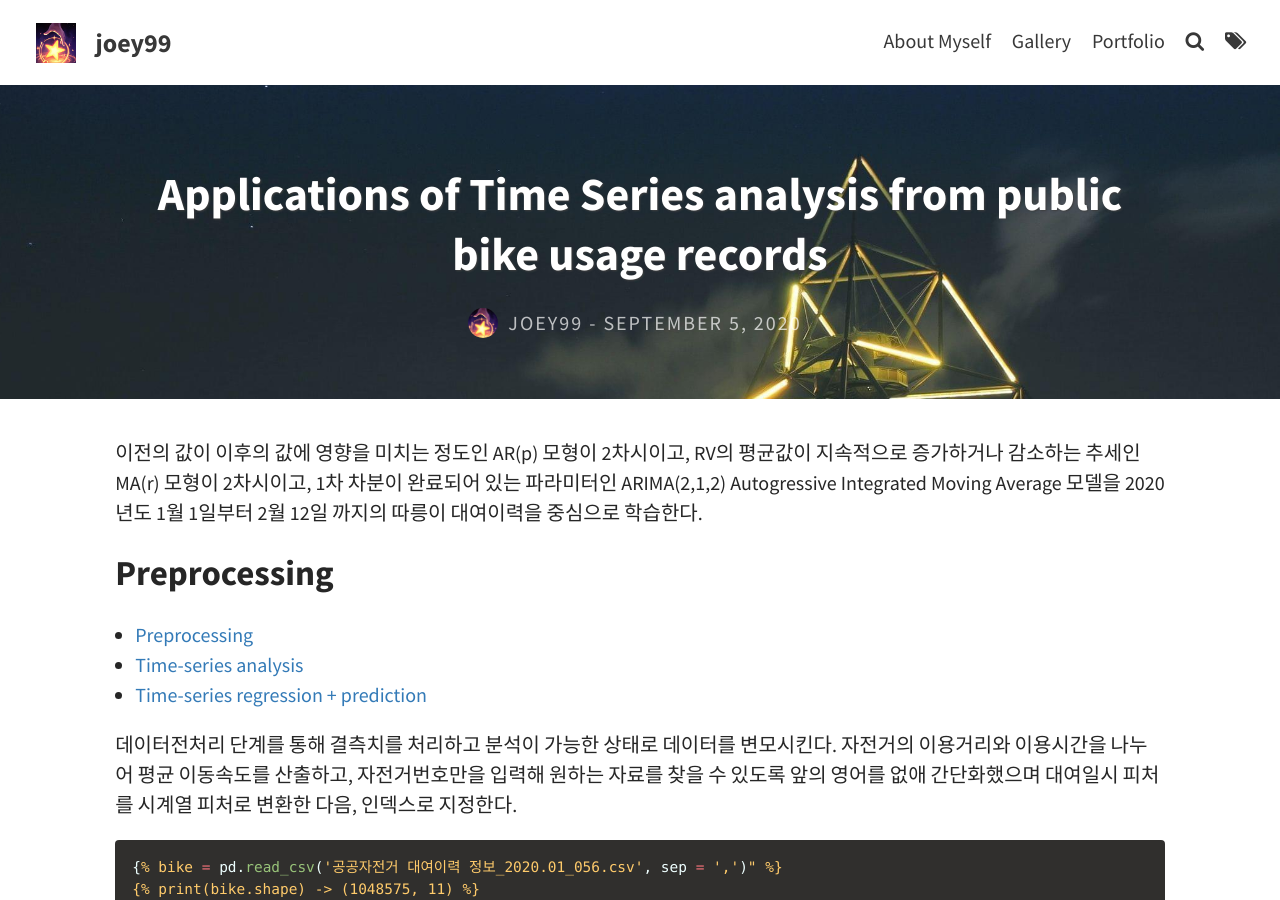
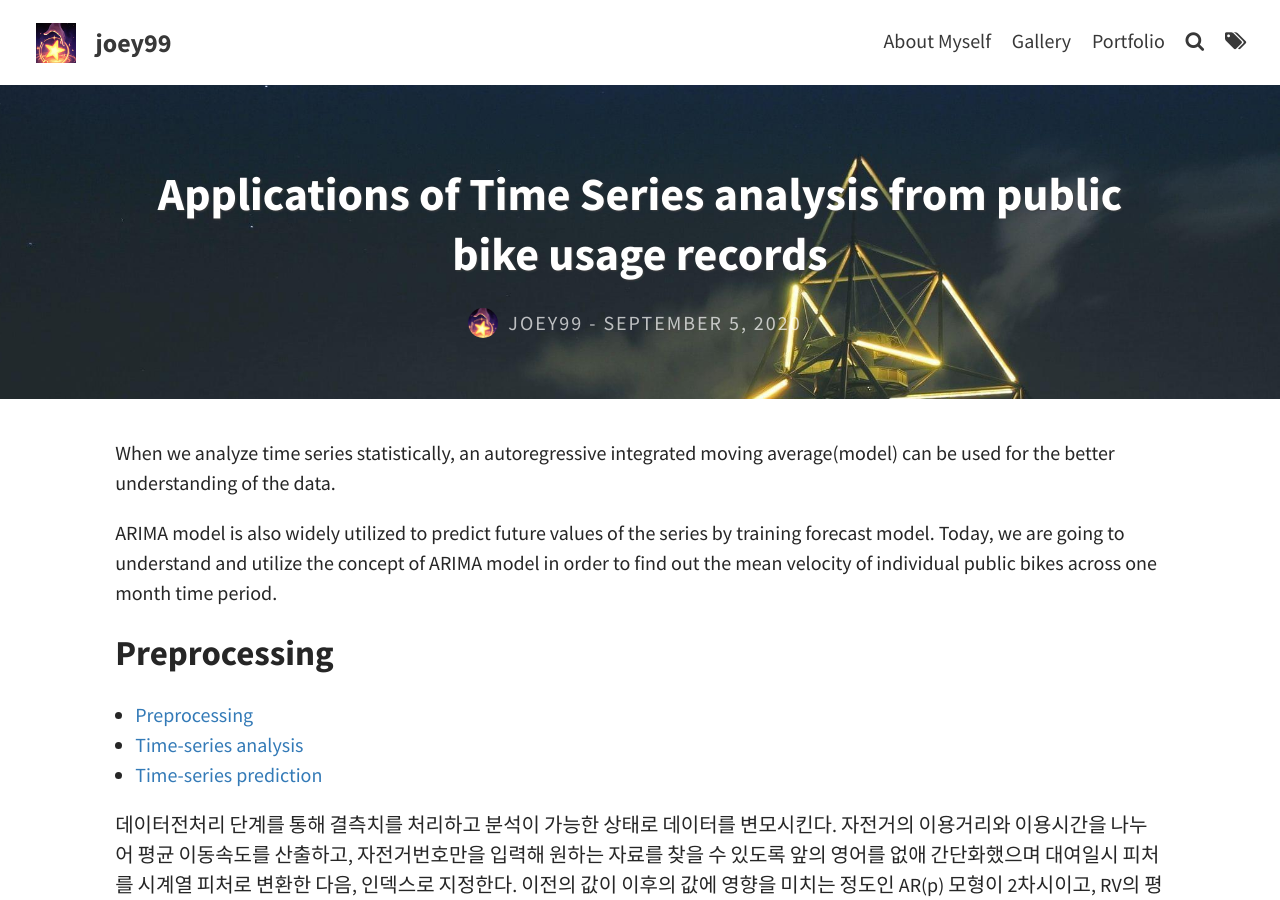
Before and after one commit to joyhyun99/joyhyun99.github.io, a Jekyll site: the page built from _posts/2020-09-05-Time-Series.md, in a window 1280 px wide and 900 px high. Built offline with Jekyll 4.4.1, drawn with Linux system fonts in a browser that asks for light colours; comment, search, counter and statistics services are not loaded; some of the changed text lies outside the part shown.

Commit message:
Update 2020-09-05-Time-Series.md

```diff
--- a/_posts/2020-09-05-Time-Series.md
+++ b/_posts/2020-09-05-Time-Series.md
@@ -3,12 +3,13 @@ layout: post
 title: Applications of Time Series analysis from public bike usage records
 feature-img: assets/img/pexels/triangular.jpeg
 thumbnail: "assets/img/bike.jpg"
-tags: [beginning]
+tags: [data-science, time-series, ARIMA]
 author: joey99
 excerpt_separator: <!--more-->
 ---
-이전의 값이 이후의 값에 영향을 미치는 정도인 AR(p) 모형이 2차시이고, RV의 평균값이 지속적으로 증가하거나 감소하는 추세인 MA(r) 모형이 2차시이고, 1차 차분이 완료되어 있는 파라미터인 ARIMA(2,1,2) Autogressive Integrated Moving Average 모델을 2020년도 1월 1일부터 2월 12일 까지의 따릉이 대여이력을 중심으로 학습한다.
 
+<p> When we analyze time series statistically, an autoregressive integrated moving average(model) can be used for the better understanding of the data. </p>
+<p> ARIMA model is also widely utilized to predict future values of the series by training forecast model. Today, we are going to understand and utilize the concept of ARIMA model in order to find out the mean velocity of individual public bikes across one month time period.</p>
 <!--more-->
 
 ## Preprocessing <!--more-->
@@ -16,6 +17,7 @@ excerpt_separator: <!--more-->
 {:toc}
 
 데이터전처리 단계를 통해 결측치를 처리하고 분석이 가능한 상태로 데이터를 변모시킨다. 자전거의 이용거리와 이용시간을 나누어 평균 이동속도를 산출하고, 자전거번호만을 입력해 원하는 자료를 찾을 수 있도록 앞의 영어를 없애 간단화했으며 대여일시 피처를 시계열 피처로 변환한 다음, 인덱스로 지정한다.
+이전의 값이 이후의 값에 영향을 미치는 정도인 AR(p) 모형이 2차시이고, RV의 평균값이 지속적으로 증가하거나 감소하는 추세인 MA(r) 모형이 2차시이고, 1차 차분이 완료되어 있는 파라미터인 ARIMA(2,1,2) Autogressive Integrated Moving Average 모델을 2020년도 1월 1일부터 2월 12일 까지의 따릉이 대여이력을 중심으로 학습한다.
 
 {% highlight ruby %}
 {% raw %}
@@ -49,7 +51,7 @@ Yt = α1Yt-1 + α2Yt-2 + β1εt-1 + β2εt-2 + εt 학습 데이터의 예측
 
 {% include aligner.html images="2020-09-24-ARIMA-model-10_2.png" %}
 
-## Time-series regression + prediction
+## Time-series prediction
 학습 데이터를 통해 학습한 모델이 예측한 예측 데이터를 산출하고, 좀 전에 따로 구비해두었던 테스트 데이터와 상호비교하여 모델의 정확성을 확인하였다. 이로써 시계열데이터를 변수로 넣으면 자전거의 평균속도가 산출되는 ARIMA 모델이 학습되었고, 데이터의 시간을 벗어난 다른 시간대의 자전거의 평균속도를 구할 수 있게 되었다. 그래프는 모델이 예상한 최소, 최대, 그리고 평균 속도 그래프와 테스트 데이터를 시각적으로 비교하였고 마지막으로 추정 값 혹은 모델이 예측한 값과 실제 환경에서 관찰되는 값의 차이를 다룬 평균 제곱근 편차의 값을 산출하여 모델의 정확성을 측정하였다.
 
 {% highlight ruby %}
```
